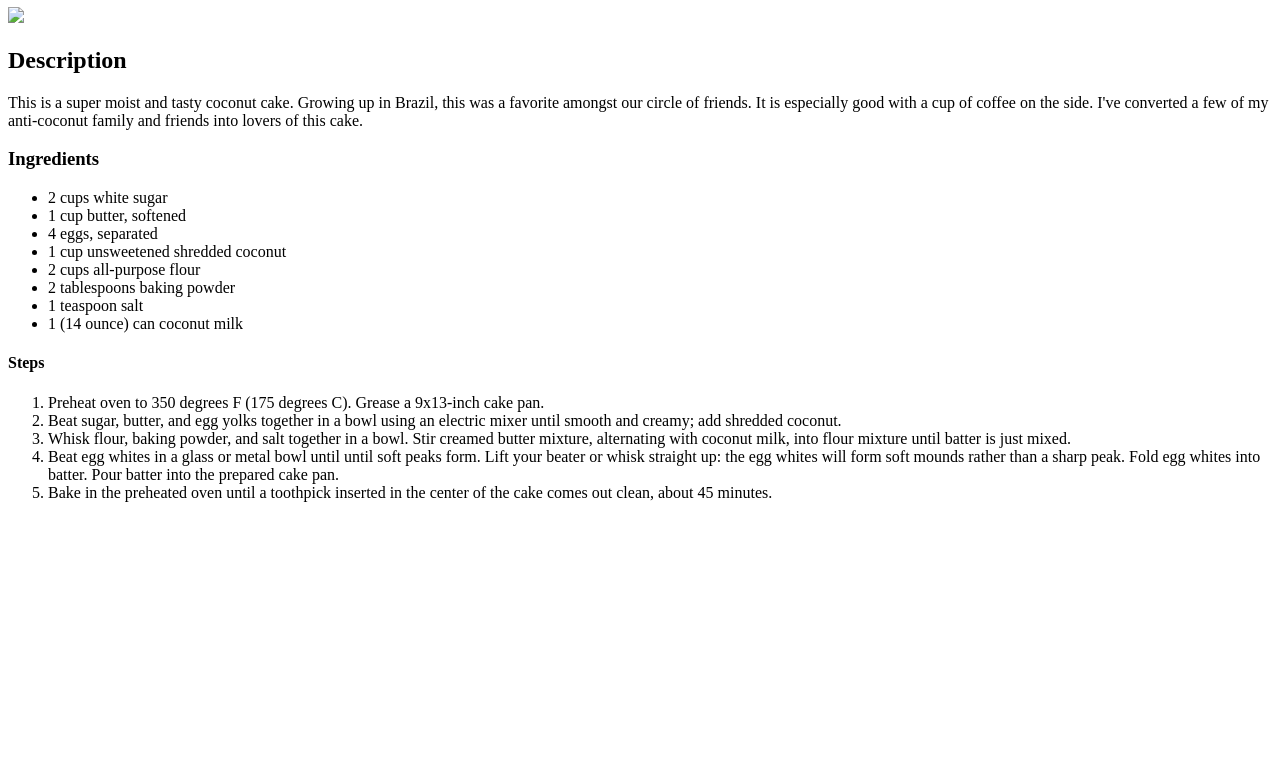
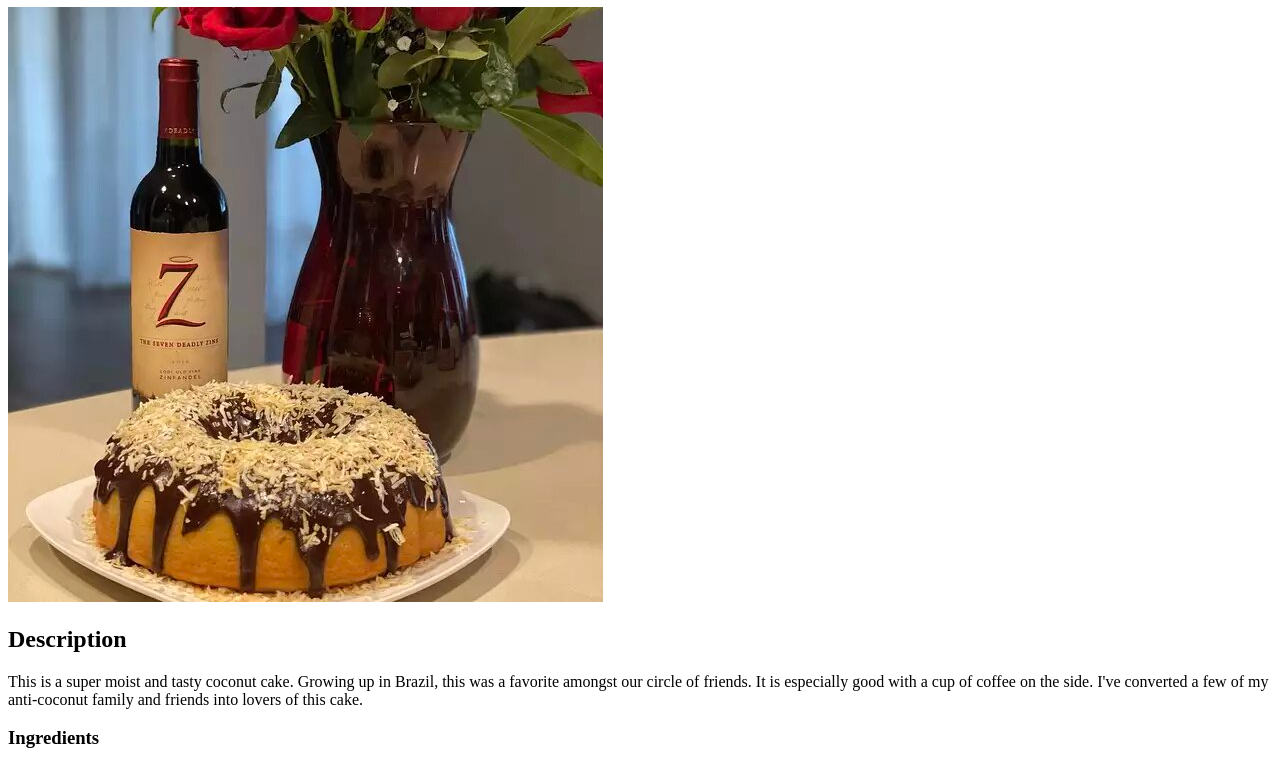
Before and after one commit to HostessSponsorme/odin-recipes, a plain HTML site: page recipes/coconut-milk-cake.html in a window 1280 px wide. Shown: the part 73-838 px from the top of the page. Before the commit the page ends 800 px from the top, so only its background shows below. Drawn offline with Linux system fonts and the light colour scheme.

Commit message:
Update coconut-milk-cake.html

```diff
--- a/recipes/coconut-milk-cake.html
+++ b/recipes/coconut-milk-cake.html
@@ -7,7 +7,7 @@
     </head>
     <body>
         <h1>Coconut Milk Cake Recipe</h1>
-        <img src="../Pictures/Coconut-milk-cake-image.jpg">
+        <img src="../images/Coconut-milk-cake-image.jpg">
         <h2>Description</h2>
         <p>This is a super moist and tasty coconut cake. Growing up in Brazil, this was a favorite amongst our circle of friends. It is especially good with a cup of coffee on the side. I've converted a few of my anti-coconut family and friends into lovers of this cake.</p>
         <h3>Ingredients</h3>
```
